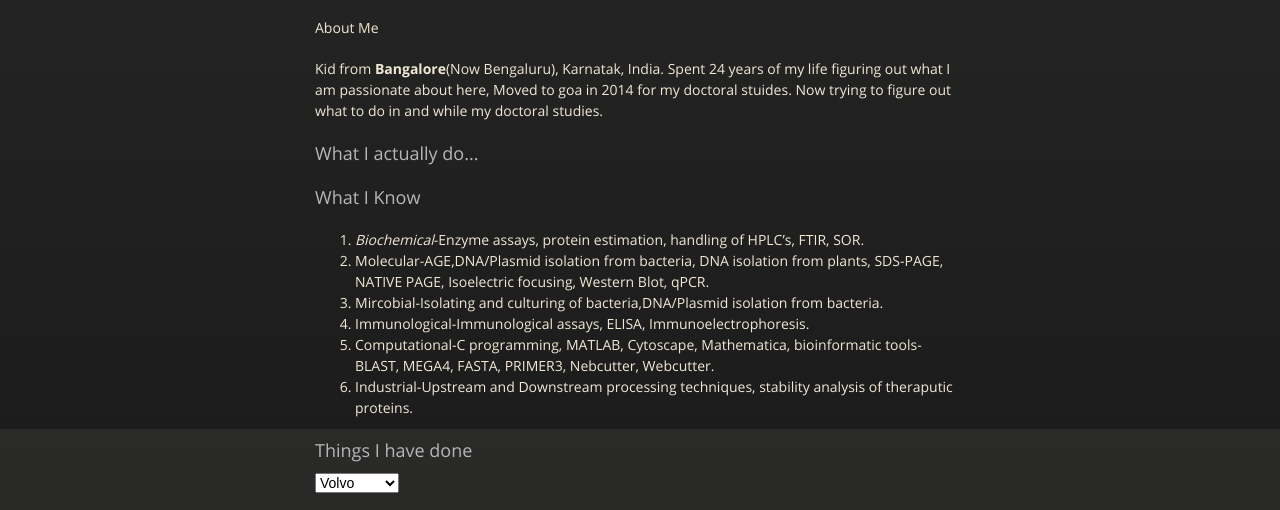
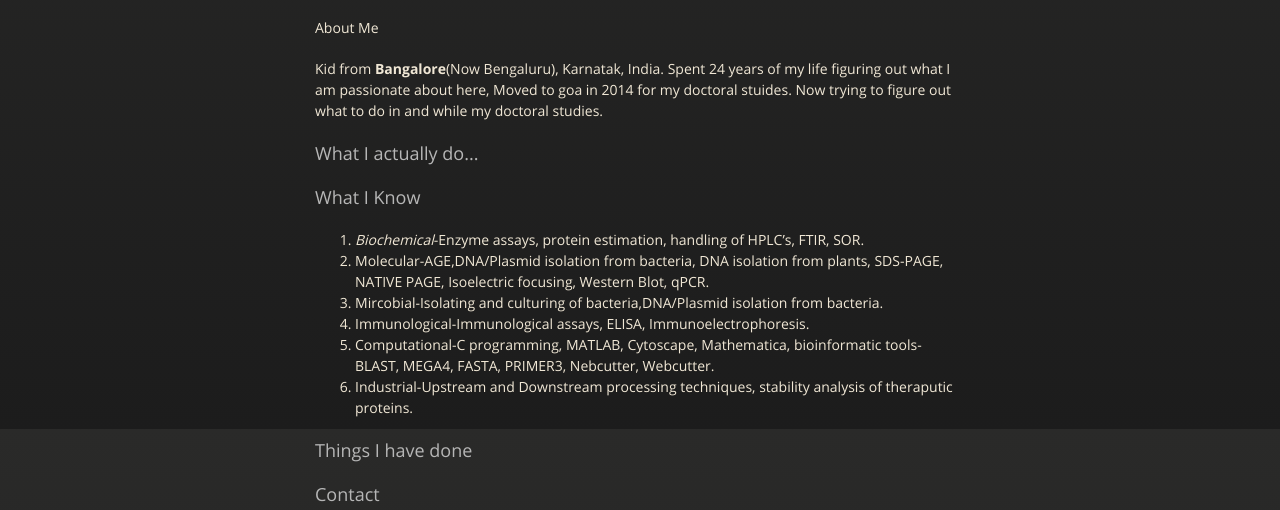
Before and after one commit to gogu07/gautam.github.io, a plain HTML site: page index.html in a window 1280 px wide. Shown: the part 371-881 px from the top of the page. Drawn offline with nearby package versions, Linux system fonts and the light colour scheme.

Commit message:
Update index.html

```diff
--- a/index.html
+++ b/index.html
@@ -76,12 +76,12 @@ $ git checkout gh-pages
 <a id="Things I have done" class="anchor" href="#Things I have done" aria-hidden="true"><span class="octicon octicon-link"></span></a>Things I have done</h3>
 
 <p>
-  <select>
+  <!--<select>
   <option value="volvo">Volvo</option>
   <option value="saab">Saab</option>
   <option value="mercedes">Mercedes</option>
   <option value="audi">Audi</option>
-</select>
+</select>-->
  <!-- <ul>
     <li></li>
     <li></li>
```
